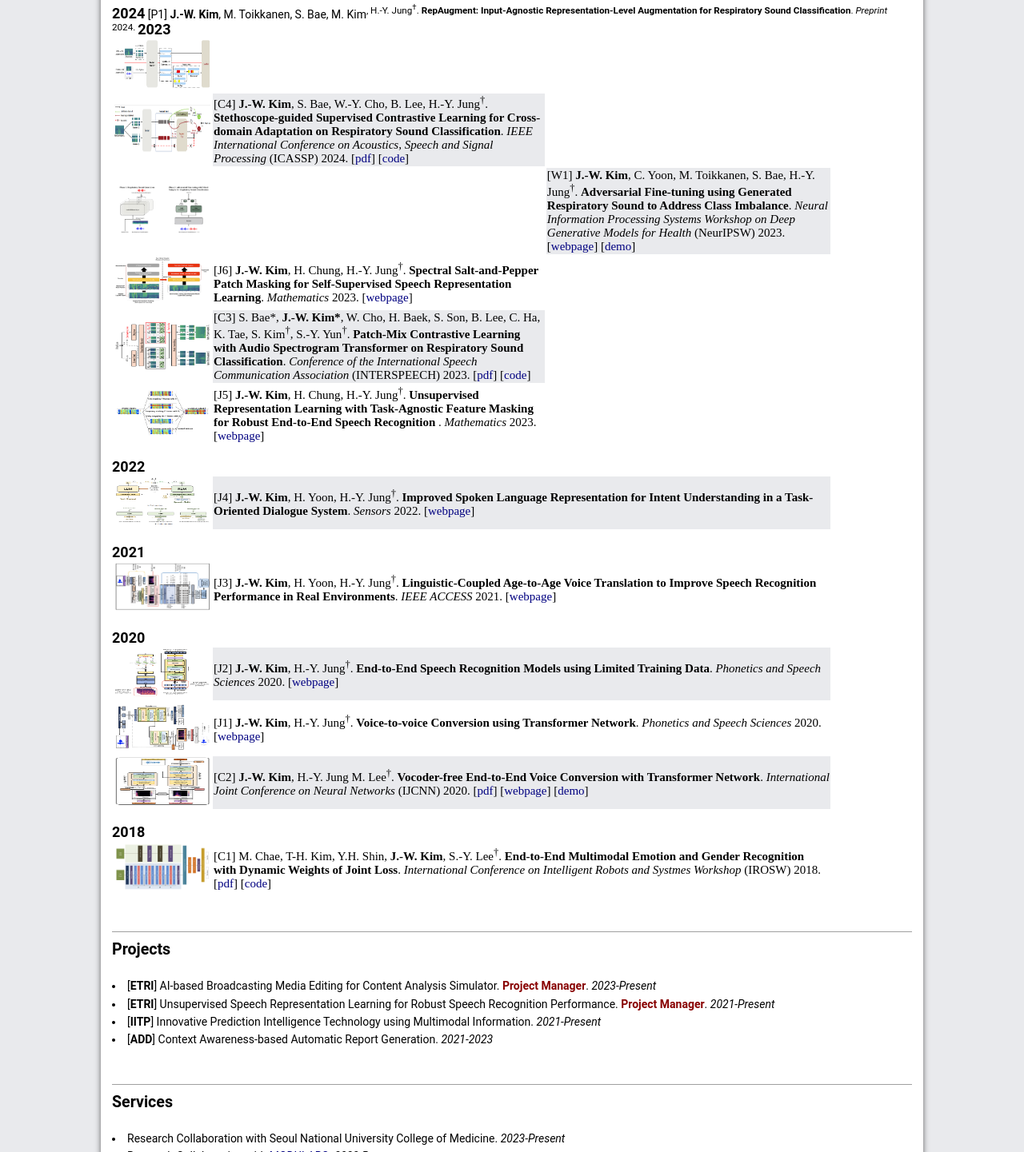
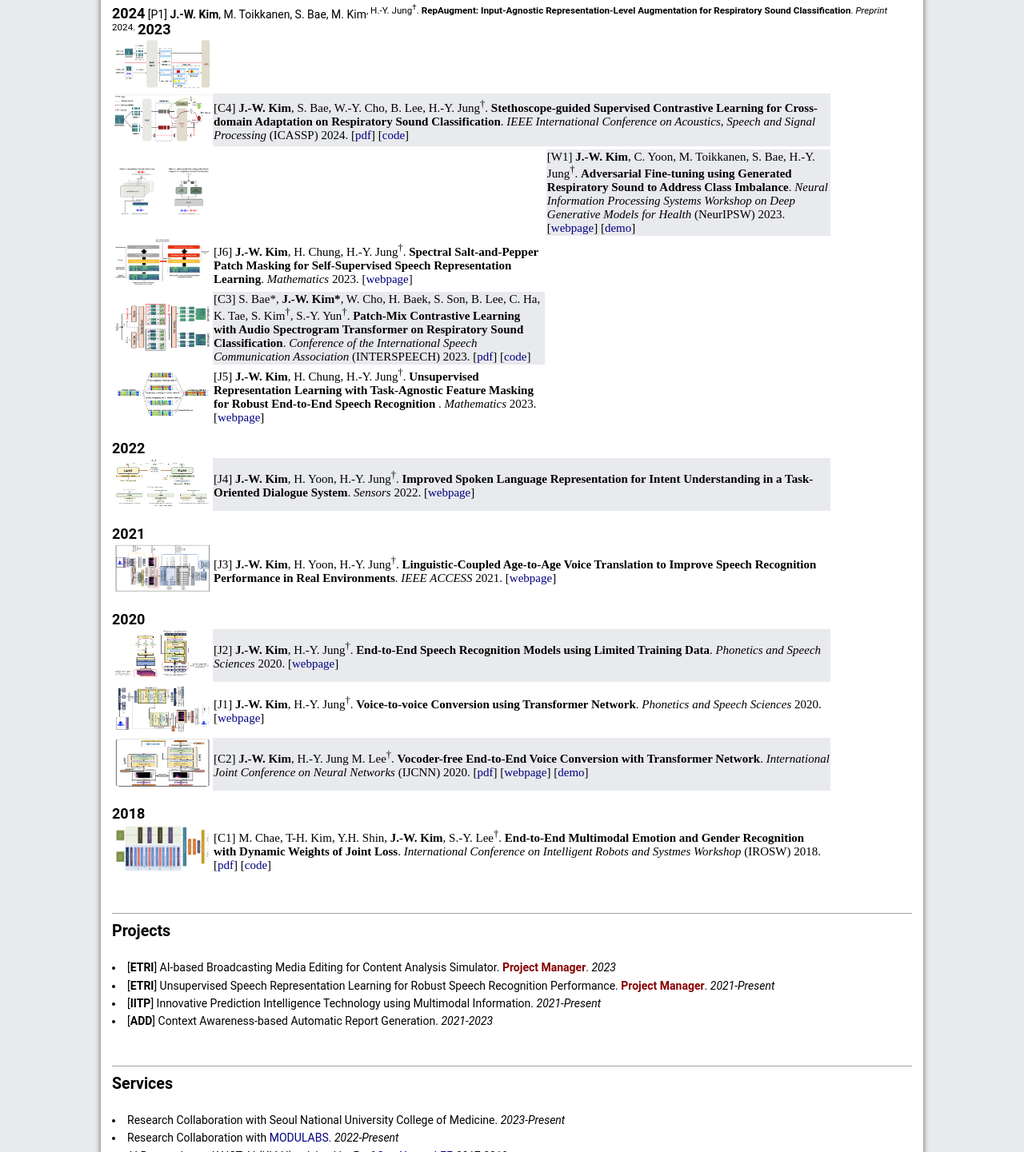
Before and after one commit to kaen2891/profile, a plain HTML site: page index.html in a window 1280 px wide. Shown: the part 884-2325 px from the top of the page at 80% size. Drawn offline with nearby package versions, Linux system fonts and the light colour scheme.

Commit message:
updataed

```diff
--- a/index.html
+++ b/index.html
@@ -68,16 +68,16 @@
     <!-- Publication session -->
     <a id="publications" class="anchor"></a><span class="section">Publications <a href="https://scholar.google.co.kr/citations?user=bMI8tY0AAAAJ&hl=en">  Google Scholar </a> </span>
     *: 1st co-authors, <sup>&dagger;</sup>: corresponding authors, C: conferences, J: journals, W: workshops, P: preprints </br> </br>
-    <table border="0" width="90%" class="paper">
 
       <tbody><font size="4.5px"><strong>2024</strong></font>
+
+	    <table border="0" width="90%" class="paper"><tbody>
 
 
         <tr>
           <td>
             <img src="./images/2024_repaugment.png" class="PaperThumbnail" width="120" height="60">
           </td>
-         <!--  <td bgcolor="#e9eaed"> -->
             [P1] <strong>J.-W. Kim</strong>, M. Toikkanen, S. Bae, M. Kim<sup>, H.-Y. Jung<sup>&dagger;</sup>.  <strong>RepAugment: Input-Agnostic Representation-Level Augmentation for Respiratory Sound Classification</strong>. <em> Preprint </em> 2024.
             <!-- [<a href="https://doi.org/10.3390/math11153418"><font color="#000080">webpage</font></a>] -->
           </td>
@@ -98,6 +98,8 @@
 
 
       <tbody><font size="4.5px"><strong>2023</strong></font>
+
+	    <table border="0" width="90%" class="paper"><tbody>
 
         <tr>
           <td>
@@ -229,7 +231,7 @@
     <a id="projects" class="anchor"></a><span class="section">Projects</span>
 
 
-    <li style="line-height:160%;"> [<strong>ETRI</strong>] AI-based Broadcasting Media Editing for Content Analysis Simulator. <span class="oral">Project Manager</span>. <em>2023-Present</em>  </li>
+    <li style="line-height:160%;"> [<strong>ETRI</strong>] AI-based Broadcasting Media Editing for Content Analysis Simulator. <span class="oral">Project Manager</span>. <em>2023</em>  </li>
     <!--
     <li style="line-height:160%;">  [<strong>NRF</strong>] Automatic Interpretation Technology Capable of Many-to-Many Multilingual Translation While Maintaining the Users' Voice Style. <span class="oral">Project Manager</span>. <em>2023-Present</em>   </li>
     -->
```
